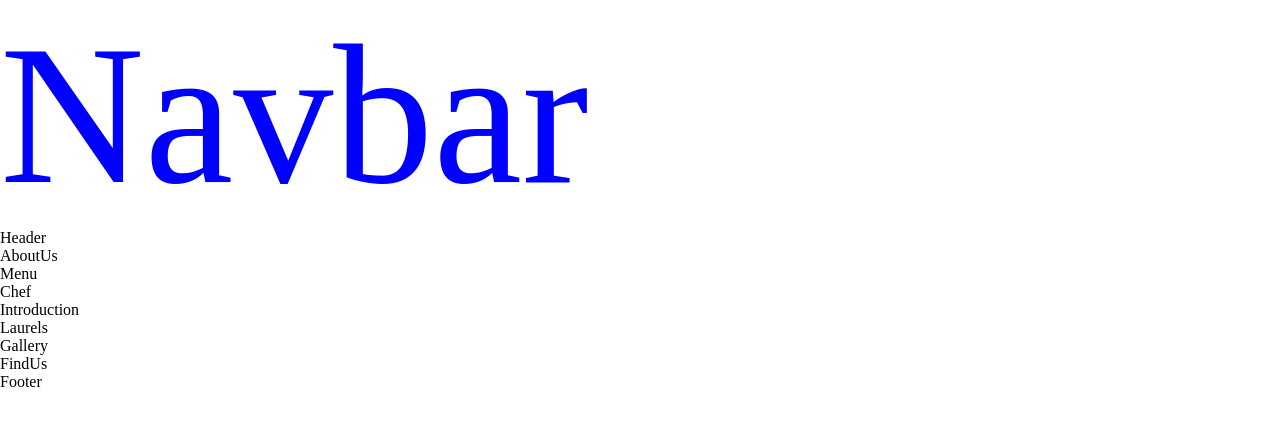
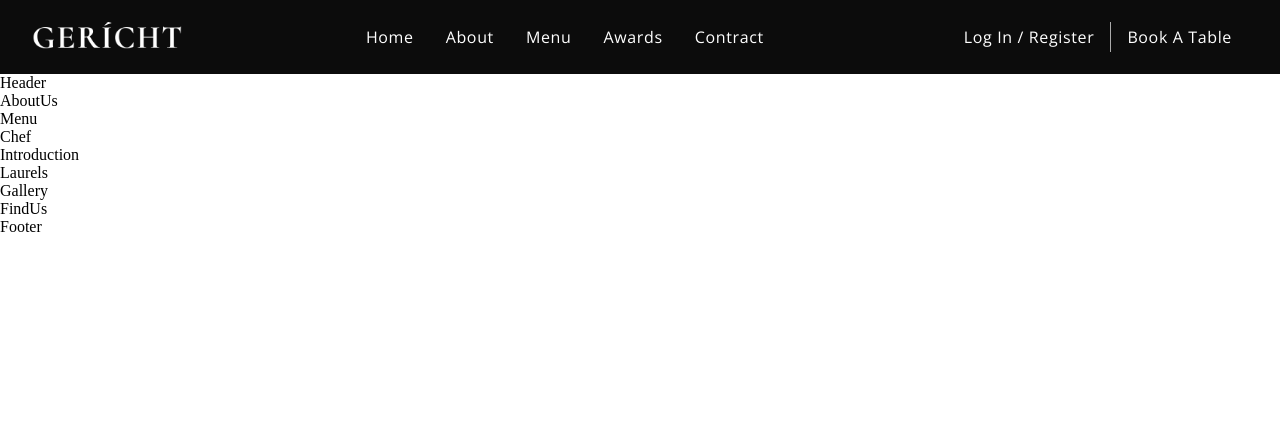
Before and after one commit to laamwong3/css-resturant-website, a Next.js app: page / in a window 1280 px wide. Shown: the top 426 px of the page. Built offline with nearby package versions, Linux system fonts and the light colour scheme; a web font is replaced by a local one.

Commit message:
add navbar

```diff
--- a/components/Navbar/Navbar.module.css
+++ b/components/Navbar/Navbar.module.css
@@ -1,7 +1,92 @@
-.text2 {
-  color: yellow;
+.app__navbar {
+  width: 100%;
+  display: flex;
+  justify-content: space-between;
+  align-items: center;
+  background: var(--color-black);
+  padding: 1rem 2rem;
 }
-.text3 {
-  color: blue;
-  font-size: 200px;
+
+.app__navbar_logo {
+  display: flex;
+  justify-content: flex-start;
+  align-items: center;
 }
+
+.app__navbar_links {
+  flex: 1;
+  display: flex;
+  justify-content: center;
+  align-items: center;
+  list-style: none;
+}
+
+.app__navbar_links li {
+  margin: 0 1rem;
+  transition: 1s ease;
+}
+.app__navbar_links li:hover {
+  color: var(--color-grey);
+}
+.app__navbar_login {
+  display: flex;
+  justify-content: flex-end;
+  align-items: center;
+}
+.app__navbar_login a {
+  margin: 0 1rem;
+  transition: 1s ease;
+}
+.app__navbar_login div {
+  width: 1px;
+  height: 30px;
+  background-color: var(--color-grey);
+}
+.app__navbar_login a:hover {
+  color: var(--color-golden);
+}
+
+.app__navbar_smallscreen {
+  display: none;
+}
+.app__navbar_smallscreen_overlay {
+  position: fixed;
+  top: 0;
+  left: 0;
+  width: 100%;
+  height: 100vh;
+  background: var(--color-black);
+  transition: 1s ease;
+  flex-direction: column;
+  z-index: 5;
+}
+.app__navbar_smallscreen_overlay .overlay__close {
+  font-size: 27px;
+  color: var(--color-golden);
+  cursor: pointer;
+  position: absolute;
+  top: 20px;
+  right: 20px;
+}
+.app__navbar_smallscreen_links {
+  list-style: none;
+}
+.app__navbar_smallscreen_links li {
+  margin: 2rem;
+  cursor: pointer;
+  color: var(--color-golden);
+  font-size: 2rem;
+  text-align: center;
+  font-family: var(--font-base);
+}
+.app__navbar_smallscreen_links li:hover {
+  color: var(--color-white);
+}
+@media screen and (max-width: 1150px) {
+  .app__navbar_links {
+    display: none;
+  }
+  .app__navbar_smallscreen {
+    display: flex;
+  }
+}
--- a/components/Navbar/Navbar.tsx
+++ b/components/Navbar/Navbar.tsx
@@ -1,11 +1,93 @@
-import React from "react";
+import React, { useState } from "react";
 import { GiHamburgerMenu } from "react-icons/gi";
 import { MdOutlineRestaurantMenu } from "react-icons/md";
 import styles from "./Navbar.module.css";
 import { images } from "../../constants";
+import Image from "next/image";
 
 const Navbar = () => {
-  return <div className={`${styles.text2} ${styles.text3} text`}>Navbar</div>;
+  const [toggleMenu, setToggleMenu] = useState(false);
+
+  return (
+    <>
+      <nav className={styles.app__navbar}>
+        <div className={styles.app__navbar_logo}>
+          <Image
+            src={images.gericht}
+            alt="Image Logo"
+            width={150}
+            height={42}
+          />
+        </div>
+        <ul className={styles.app__navbar_links}>
+          <li className="p__opensans">
+            <a href="#home">home</a>
+          </li>
+          <li className="p__opensans">
+            <a href="#about">about</a>
+          </li>
+          <li className="p__opensans">
+            <a href="#menu">menu</a>
+          </li>
+          <li className="p__opensans">
+            <a href="#awards">awards</a>
+          </li>
+          <li className="p__opensans">
+            <a href="#contract">contract</a>
+          </li>
+        </ul>
+        <div className={styles.app__navbar_login}>
+          <a href="#login" className="p__opensans">
+            Log In / Register
+          </a>
+          <div />
+          <a href="/" className="p__opensans">
+            Book a Table
+          </a>
+        </div>
+        <div className={styles.app__navbar_smallscreen}>
+          <GiHamburgerMenu
+            color="#fff"
+            fontSize={27}
+            onClick={() => {
+              setToggleMenu(true);
+            }}
+          />
+          {toggleMenu && (
+            <div
+              className={`${styles.app__navbar_smallscreen_overlay} flex__center slide-bottom`}
+            >
+              <MdOutlineRestaurantMenu
+                fontSize={27}
+                className={styles.overlay__close}
+                onClick={() => {
+                  setToggleMenu(false);
+                }}
+              />
+
+              <ul className={styles.app__navbar_smallscreen_links}>
+                <li className="p__opensans">
+                  <a href="#home">home</a>
+                </li>
+                <li className="p__opensans">
+                  <a href="#about">about</a>
+                </li>
+                <li className="p__opensans">
+                  <a href="#menu">menu</a>
+                </li>
+                <li className="p__opensans">
+                  <a href="#awards">awards</a>
+                </li>
+                <li className="p__opensans">
+                  <a href="#contract">contract</a>
+                </li>
+              </ul>
+            </div>
+          )}
+        </div>
+      </nav>
+    </>
+  );
 };
 
 export default Navbar;
--- a/constants/index.ts
+++ b/constants/index.ts
@@ -1,5 +1,5 @@
 import images from "./images";
-import meal from "../assets/meal.mp4";
+// import meal from "../assets/meal.mp4";
 import data from "./data";
 
-export { images, meal, data };
+export { images, data };
--- a/styles/globals.css
+++ b/styles/globals.css
@@ -24,14 +24,9 @@ a {
   text-decoration: none;
 }
 
-.text {
-  color: green;
-  font-size: 100px;
-}
-
 .slide-bottom {
   -webkit-animation: slide-bottom 0.5s cubic-bezier(0.25, 0.46, 0.45, 0.94) both;
-  animation: slide-bottom 0.5s cubic-bezier(0.25, 0.46, 0.45, 0.94) both;
+  animation: slide-bottom 1s cubic-bezier(0.25, 0.46, 0.45, 0.94) both;
 }
 
 @-webkit-keyframes slide-bottom {
```
